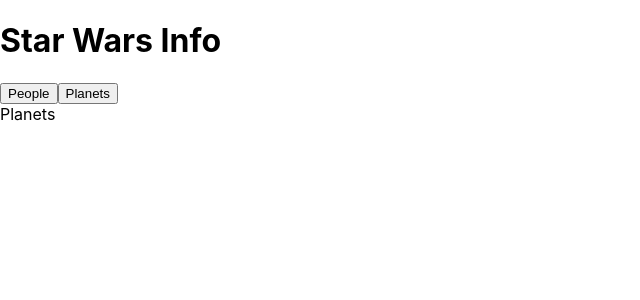
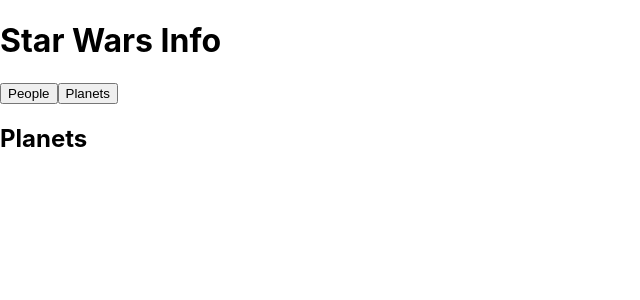
Before and after one commit to jonmah/swapi, a React (Create React App) app: page / in a window 1280 px wide. Shown: the top 300 px of the page, without its empty margins (0-640 px from the left). Built offline with nearby package versions, Linux system fonts and the light colour scheme.

Commit message:
Updated titles in People/Planets

```diff
--- a/src/components/People/People.js
+++ b/src/components/People/People.js
@@ -1,3 +1,7 @@
-const People = () => <>People</>;
+const People = () => (
+  <div>
+    <h2>People</h2>
+  </div>
+)
 
-export default People;
+export default People
--- a/src/components/Planets/Planets.js
+++ b/src/components/Planets/Planets.js
@@ -1,3 +1,7 @@
-const Planets = () => <>Planets</>;
+const Planets = () => (
+  <div>
+    <h2>Planets</h2>
+  </div>
+)
 
-export default Planets;
+export default Planets
```
